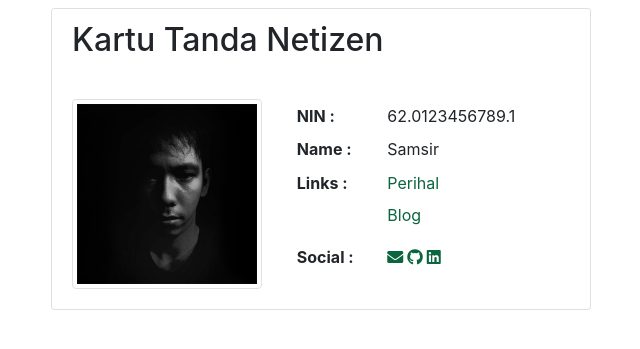
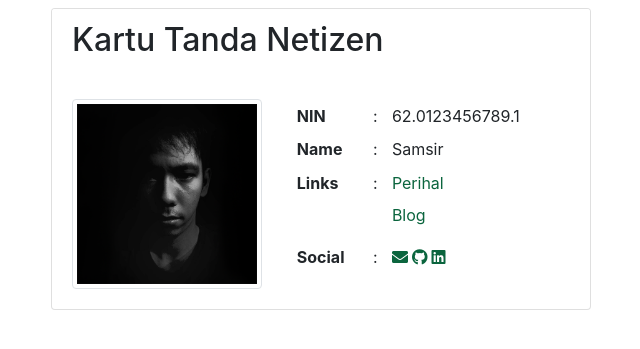
Before and after one commit to samsir/rumah, a Jekyll site: the page built from index.md, in a window 1280 px wide. Shown: the part 291-640 px from the top of the page, without its empty margins (319-959 px from the left). Built offline with Jekyll 4.4.1, drawn with Linux system fonts in a browser that asks for light colours.

Commit message:
Update card.html

```diff
--- a/_includes/card.html
+++ b/_includes/card.html
@@ -13,15 +13,18 @@
 <table class="table table-sm">
   <tbody>
     <tr>
-      <th scope="row" class="border-0">NIN :</th>
+      <th scope="row" class="border-0">NIN </th>
+      <td class="border-0">:</td>
       <td class="border-0">62.0123456789.1</td>
     </tr>
     <tr>
-      <th scope="row" class="border-0">Name :</th>
+      <th scope="row" class="border-0">Name</th>
+      <td class="border-0">:</td>
       <td class="border-0">Samsir</td>
     </tr>
     <tr>
-      <th scope="row" class="border-0">Links :</th>
+      <th scope="row" class="border-0">Links</th>
+      <td class="border-0">:</td>
       <td class="border-0">
          <!-- Nav links -->
          <nav class="nav flex-column">
@@ -43,7 +46,8 @@
       </td>
     </tr>
     <tr>
-      <th scope="row" class="border-0">Social :</th>
+      <th scope="row" class="border-0">Social</th>
+      <td class="border-0">:</td>
       <td class="border-0">
         <!-- Social links -->
         <div class="nav">
```
